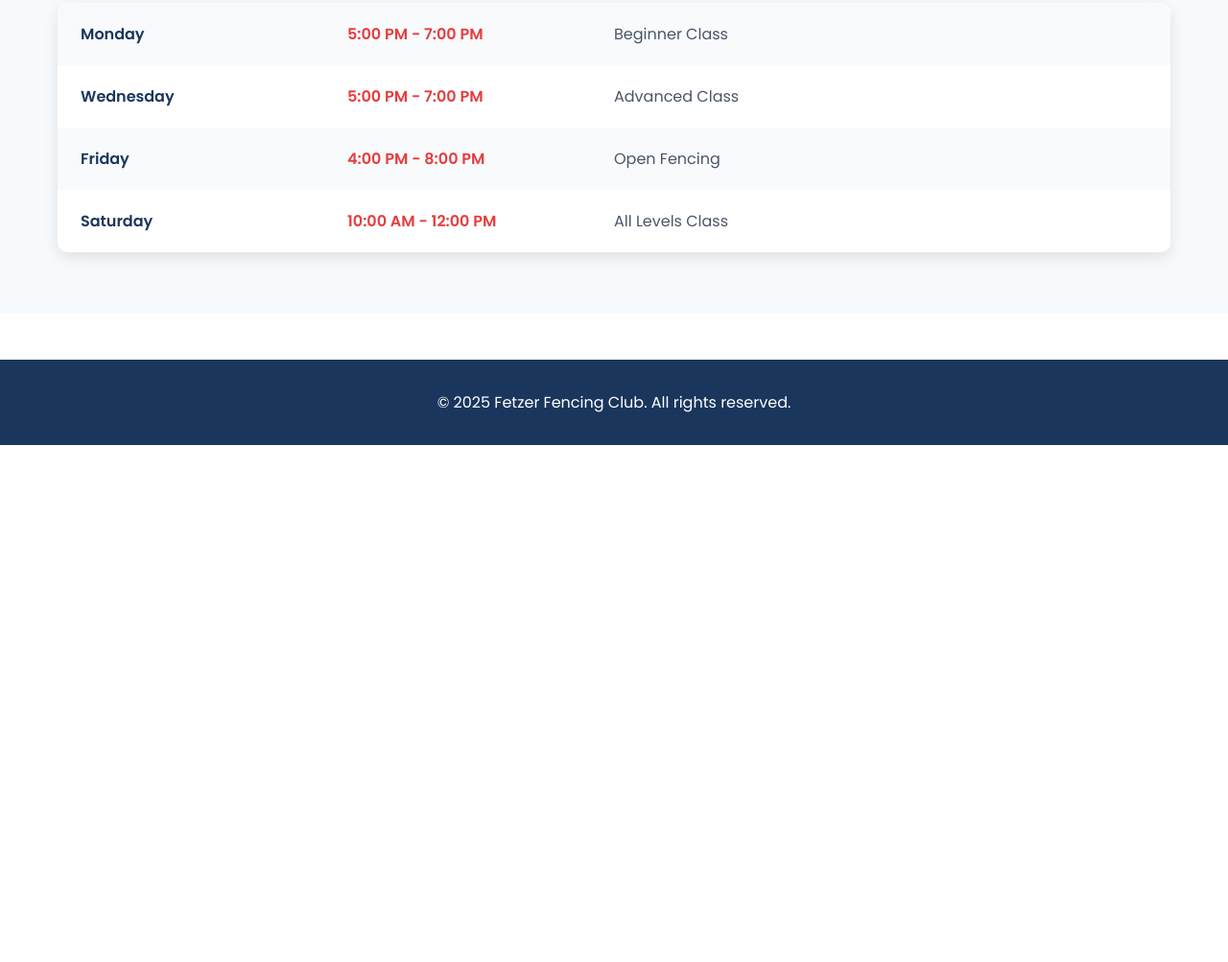
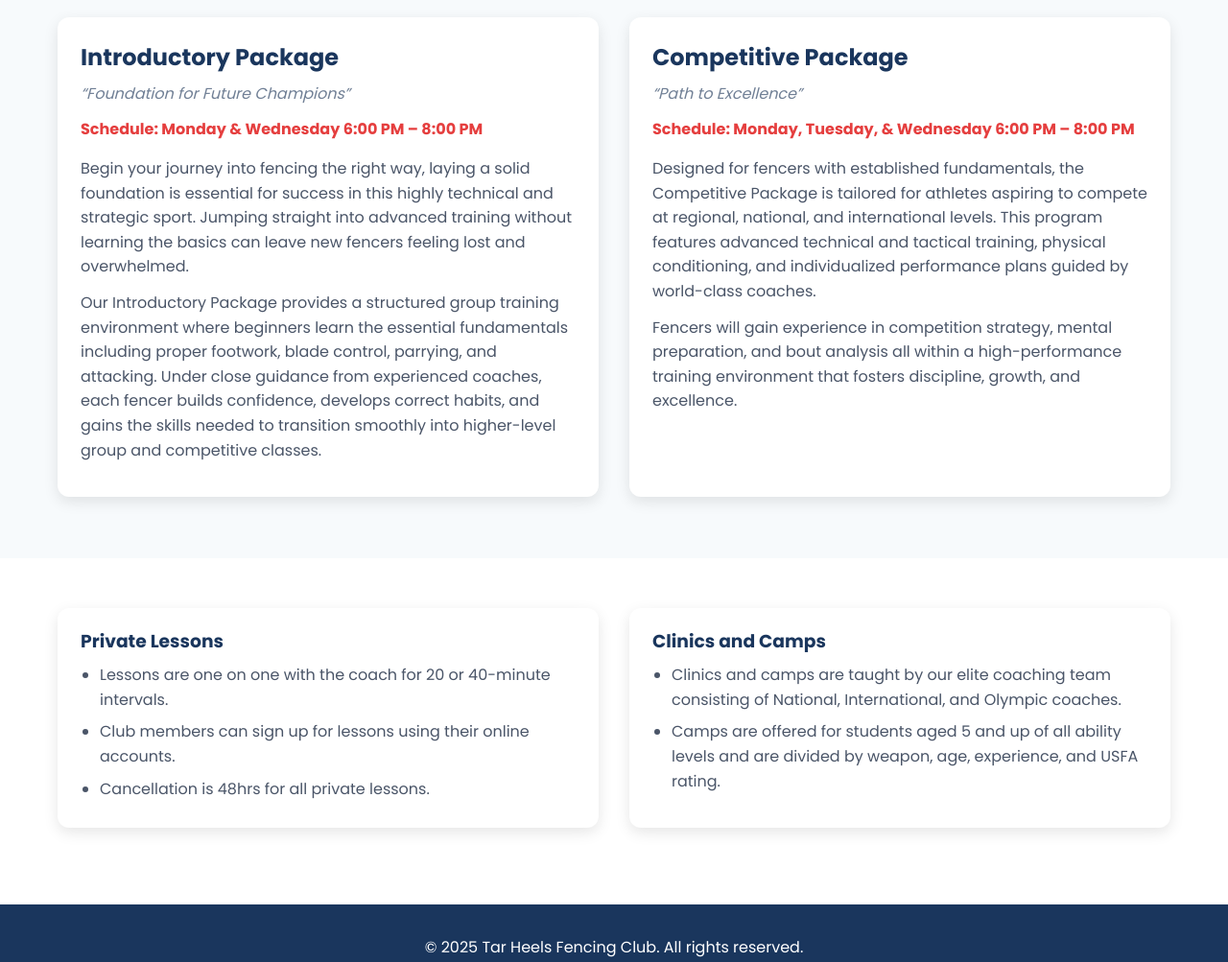
Before and after one commit to al3xisblu3/TarHeelFencingAcademy, a plain HTML site: page fencing-club/schedule.html in a window 1280 px wide. Shown: the part 470-1473 px from the top of the page at 96% size. Before the commit the page ends 934 px from the top, so only its background shows below. Drawn offline with Linux system fonts and the light colour scheme.

Commit message:
Second commit

```diff
--- a/fencing-club/schedule.html
+++ b/fencing-club/schedule.html
@@ -3,7 +3,7 @@
 <head>
   <meta charset="UTF-8" />
   <meta name="viewport" content="width=device-width, initial-scale=1.0" />
-  <title>Schedule | Fetzer Fencing Club</title>
+  <title>Schedule | Tar Heels Fencing Club</title>
   <link rel="preconnect" href="https://fonts.googleapis.com">
   <link rel="preconnect" href="https://fonts.gstatic.com" crossorigin>
   <link href="https://fonts.googleapis.com/css2?family=Poppins:wght@300;400;600;700&display=swap" rel="stylesheet">
@@ -15,29 +15,42 @@
     .container{max-width:1200px;margin:0 auto;padding:0 20px}
     .navbar{position:sticky;top:0;background:#fff;box-shadow:0 2px 10px rgba(0,0,0,.1);z-index:1000}
     .navbar .container{display:flex;justify-content:space-between;align-items:center;padding:1rem 20px}
-    .logo{font-weight:700;color:var(--primary-color)}
+    .logo{display:inline-flex;align-items:center;gap:.5rem;font-weight:700;color:var(--primary-color);font-size:1.1rem}
+    .logo img{height:40px;width:auto;display:block}
     #menu-toggle{display:none}.menu-icon{display:none;font-size:1.5rem;color:var(--primary-color);background:none;border:none}
     .nav-links{display:flex;gap:2rem}
     .nav-links a{text-decoration:none;color:var(--primary-color);position:relative}
     .nav-links a::after{content:"";position:absolute;left:0;bottom:-5px;width:0;height:2px;background:var(--secondary-color);transition:var(--transition)}
     .nav-links a:hover::after{width:100%}
-    @media(max-width:768px){.menu-icon{display:block}.nav-links{display:none;position:absolute;left:20px;right:20px;top:64px;background:#fff;flex-direction:column;padding:1rem;border-radius:8px;box-shadow:0 10px 20px rgba(0,0,0,.1)}#menu-toggle:checked~.nav-links{display:flex}}
+    @media(max-width:768px){.menu-icon{display:block}.nav-links{display:none;position:absolute;left:20px;right:20px;top:64px;background:#fff;flex-direction:column;padding:1rem;border-radius:8px;box-shadow:0 10px 20px rgba(0,0,0,.1)}#menu-toggle:checked~.nav-links{display:flex}.logo img{height:32px}}
     header.page-hero{height:40vh;display:flex;align-items:center;justify-content:center;text-align:center;color:#fff;background:linear-gradient(rgba(0,0,0,.6),rgba(0,0,0,.6)),url('images/hero.jpg') center/cover}
     header.page-hero h1{font-size:2.2rem;color:#fff}
     .schedule{padding:4rem 0;background:var(--light-color)}
-    .schedule-table{background:#fff;border-radius:10px;overflow:hidden;box-shadow:0 5px 15px rgba(0,0,0,.1);margin-top:2rem}
-    .schedule-row{display:grid;grid-template-columns:1fr 1fr 2fr;padding:1.25rem 1.5rem;align-items:center}
-    .schedule-row:nth-child(odd){background:#f8fafc}
-    .day{font-weight:600;color:var(--primary-color)}
-    .time{color:var(--secondary-color);font-weight:600}
-    @media(max-width:768px){.schedule-row{grid-template-columns:1fr;gap:.5rem;text-align:center}}
+    .schedule-table{display:none}
+    .package-grid{display:grid;grid-template-columns:repeat(auto-fit,minmax(300px,1fr));gap:2rem;margin-top:2rem}
+    .package-card{background:#fff;border-radius:12px;box-shadow:0 5px 15px rgba(0,0,0,.1);padding:1.5rem 1.5rem}
+    .package-card h3{color:var(--primary-color);margin-bottom:.5rem;font-size:1.5rem}
+    .package-card .subtitle{color:#718096;font-style:italic;margin-bottom:.75rem}
+    .package-card .schedule-line{color:var(--secondary-color);font-weight:700;margin-bottom:1rem}
+    .package-card p{margin-bottom:0.75rem;line-height:1.6}
+    @media(max-width:768px){.package-grid{grid-template-columns:1fr}}
+    /* Info sections (Private Lessons, Clinics & Camps) */
+    .info-sections{padding:2rem 0;background:#fff}
+    .info-grid{display:grid;grid-template-columns:repeat(auto-fit,minmax(280px,1fr));gap:2rem;margin-top:1.25rem}
+    .info-card{background:#fff;border-radius:12px;box-shadow:0 5px 15px rgba(0,0,0,.1);padding:1.25rem 1.5rem}
+    .info-card h3{color:var(--primary-color);margin-bottom:.5rem}
+    .info-card ul{padding-left:1.25rem}
+    .info-card li{margin-bottom:.5rem;line-height:1.6}
     footer{background:var(--primary-color);color:#fff;text-align:center;padding:2rem 0;margin-top:3rem}
   </style>
 </head>
 <body>
   <nav class="navbar">
     <div class="container">
-      <a class="logo" href="index.html">Fetzer Fencing Club</a>
+      <a class="logo" href="index.html" aria-label="Tar Heels Fencing Club home">
+        <img src="images/THFA logo.png" alt="THFA logo">
+        <span>Tar Heels Fencing Club</span>
+      </a>
       <input type="checkbox" id="menu-toggle">
       <label for="menu-toggle" class="menu-icon" aria-label="Toggle menu"><i class="fas fa-bars"></i></label>
       <div class="nav-links">
@@ -56,33 +69,50 @@
 
   <section class="schedule">
     <div class="container">
-      <div class="schedule-table">
-        <div class="schedule-row">
-          <div class="day">Monday</div>
-          <div class="time">5:00 PM - 7:00 PM</div>
-          <div class="activity">Beginner Class</div>
-        </div>
-        <div class="schedule-row">
-          <div class="day">Wednesday</div>
-          <div class="time">5:00 PM - 7:00 PM</div>
-          <div class="activity">Advanced Class</div>
-        </div>
-        <div class="schedule-row">
-          <div class="day">Friday</div>
-          <div class="time">4:00 PM - 8:00 PM</div>
-          <div class="activity">Open Fencing</div>
-        </div>
-        <div class="schedule-row">
-          <div class="day">Saturday</div>
-          <div class="time">10:00 AM - 12:00 PM</div>
-          <div class="activity">All Levels Class</div>
-        </div>
+      <div class="package-grid">
+        <article class="package-card">
+          <h3>Introductory Package</h3>
+          <div class="subtitle">“Foundation for Future Champions”</div>
+          <div class="schedule-line">Schedule: Monday &amp; Wednesday 6:00 PM – 8:00 PM</div>
+          <p>Begin your journey into fencing the right way, laying a solid foundation is essential for success in this highly technical and strategic sport. Jumping straight into advanced training without learning the basics can leave new fencers feeling lost and overwhelmed.</p>
+          <p>Our Introductory Package provides a structured group training environment where beginners learn the essential fundamentals including proper footwork, blade control, parrying, and attacking. Under close guidance from experienced coaches, each fencer builds confidence, develops correct habits, and gains the skills needed to transition smoothly into higher-level group and competitive classes.</p>
+        </article>
+
+        <article class="package-card">
+          <h3>Competitive Package</h3>
+          <div class="subtitle">“Path to Excellence”</div>
+          <div class="schedule-line">Schedule: Monday, Tuesday, &amp; Wednesday 6:00 PM – 8:00 PM</div>
+          <p>Designed for fencers with established fundamentals, the Competitive Package is tailored for athletes aspiring to compete at regional, national, and international levels. This program features advanced technical and tactical training, physical conditioning, and individualized performance plans guided by world-class coaches.</p>
+          <p>Fencers will gain experience in competition strategy, mental preparation, and bout analysis all within a high-performance training environment that fosters discipline, growth, and excellence.</p>
+        </article>
+      </div>
+    </div>
+  </section>
+
+  <section class="info-sections" aria-label="Additional programs">
+    <div class="container">
+      <div class="info-grid">
+        <article class="info-card">
+          <h3>Private Lessons</h3>
+          <ul>
+            <li>Lessons are one on one with the coach for 20 or 40-minute intervals.</li>
+            <li>Club members can sign up for lessons using their online accounts.</li>
+            <li>Cancellation is 48hrs for all private lessons.</li>
+          </ul>
+        </article>
+        <article class="info-card">
+          <h3>Clinics and Camps</h3>
+          <ul>
+            <li>Clinics and camps are taught by our elite coaching team consisting of National, International, and Olympic coaches.</li>
+            <li>Camps are offered for students aged 5 and up of all ability levels and are divided by weapon, age, experience, and USFA rating.</li>
+          </ul>
+        </article>
       </div>
     </div>
   </section>
 
   <footer>
-    <div class="container"><p>&copy; 2025 Fetzer Fencing Club. All rights reserved.</p></div>
+    <div class="container"><p>&copy; 2025 Tar Heels Fencing Club. All rights reserved.</p></div>
   </footer>
 </body>
 </html>
```
Also changed, not shown: fencing-club/about.html (+10 -6 lines), fencing-club/coaches.html (+24 -7 lines), fencing-club/contact.html (+13 -7 lines), fencing-club/index.html (+10 -5 lines), fencing-club/images/THFA logo.png (added), fencing-club/images/coach3.jpg (added).
